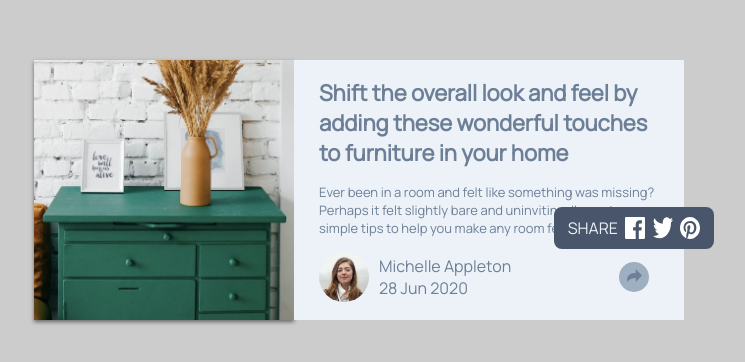
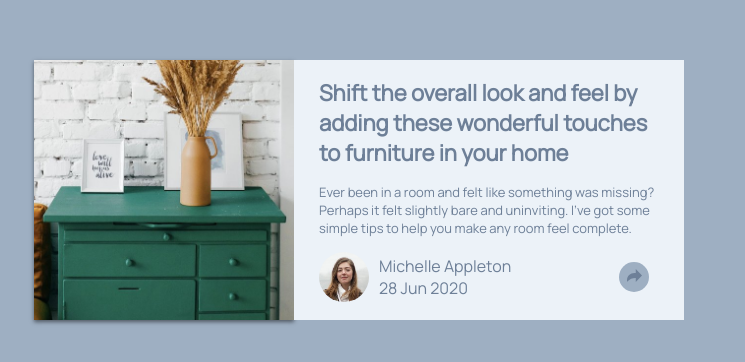
Before and after one commit to Ram0O7/article-preview-component-master, a plain HTML site: page index.html in a window 1280 px wide. Shown: the part 210-572 px from the top of the page, without its empty margins (281-1026 px from the left). Drawn offline with Linux system fonts and the light colour scheme.

Commit message:
some miner changes

```diff
--- a/styles.css
+++ b/styles.css
@@ -21,7 +21,7 @@ body {
     width: 100%;
     justify-content: center;
     align-items: center;
-    background-color: #ccc;
+    background-color: var(--GBlue);
 }
 
 #main-content {
@@ -99,14 +99,14 @@ body {
     border-radius: 8px;
     top: -55px;
     left: -65px;
-    display: none;
+    display: flex;
     width: 160px;
     justify-content: space-around;
     color: var(--LGBlue);
 }
 
 .show{
-    display: flex;
+    display: none;
 }
 
 @media (max-width:480px) {
```
